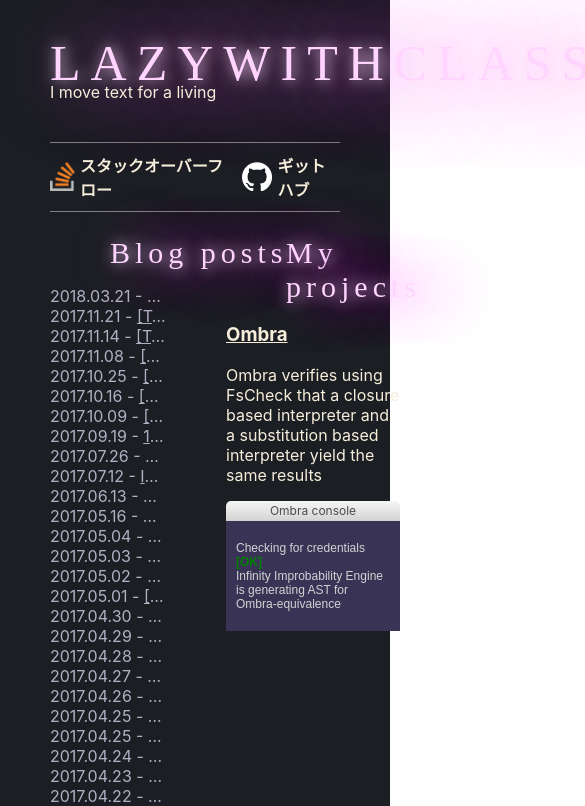
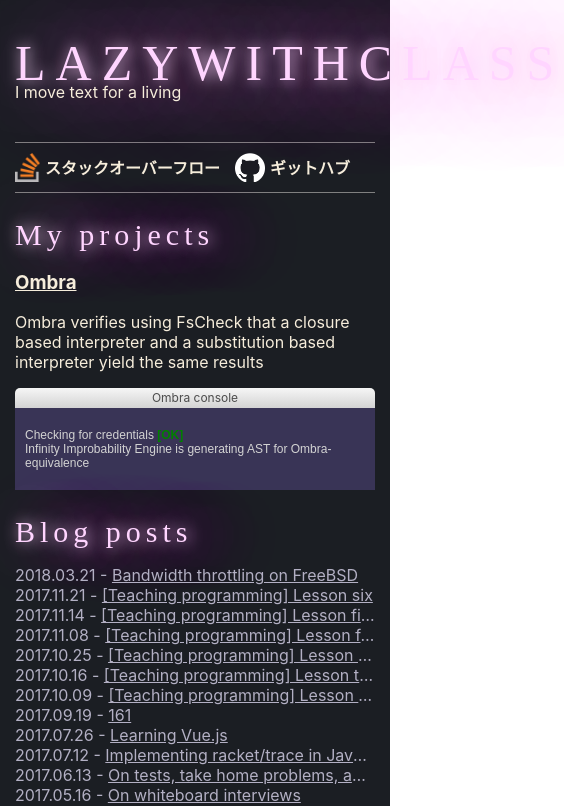
Before and after one commit to lazywithclass/lazywithclass.github.io, a React (Create React App) app: page / in a window 390 px wide. Shown: the top 806 px of the page, 585 px wide, since content can reach past the window. Built offline with nearby package versions, Linux system fonts and the light colour scheme; a web font is replaced by a local one.

Commit message:
responsive

```diff
--- a/public/index.html
+++ b/public/index.html
@@ -7,7 +7,7 @@
     <meta name="theme-color" content="#000000" />
     <meta
       name="description"
-      content="Web site created using create-react-app"
+      content="Lazywithclass' blog"
     />
     <!--
          manifest.json provides metadata used when your web app is installed on a
@@ -27,7 +27,7 @@
     <link rel="preconnect" href="https://fonts.gstatic.com" crossorigin>
     <link href="https://fonts.googleapis.com/css2?family=Jersey+10&display=swap" rel="stylesheet">
     <link href="https://fonts.googleapis.com/css2?family=Monoton&display=swap" rel="stylesheet">
-    <title>Lazywithclass</title>
+    <title>Lazywithclass' blog</title>
   </head>
   <body>
     <noscript>You need to enable JavaScript to run this app.</noscript>
--- a/src/App.css
+++ b/src/App.css
@@ -8,6 +8,9 @@
   --text-color-code: lightgrey;
 }
 
+* {
+  box-sizing: border-box;
+}
 
 #root {
   background-color: var(--bg-color);
@@ -42,3 +45,25 @@ li {
 .wrapper > * > h2 {
   padding-left: 60px;
 }
+
+@media screen and (max-width: 600px) {
+  #root {
+    padding-left: 15px;
+    padding-right: 15px;
+  }
+  .wrapper {
+    flex-direction: column-reverse;
+  }
+  .wrapper > *:nth-child(1) {
+    width: 100%;
+    white-space: nowrap;
+  }
+  .wrapper > *:nth-child(2) {
+    padding-left: 0px;
+    width: 100%
+  }
+  .wrapper > * > h2 {
+    padding-left: 0px;
+  }
+
+}
```
Also changed, not shown: 7 other files (tests, documents, lock files or other folders).
